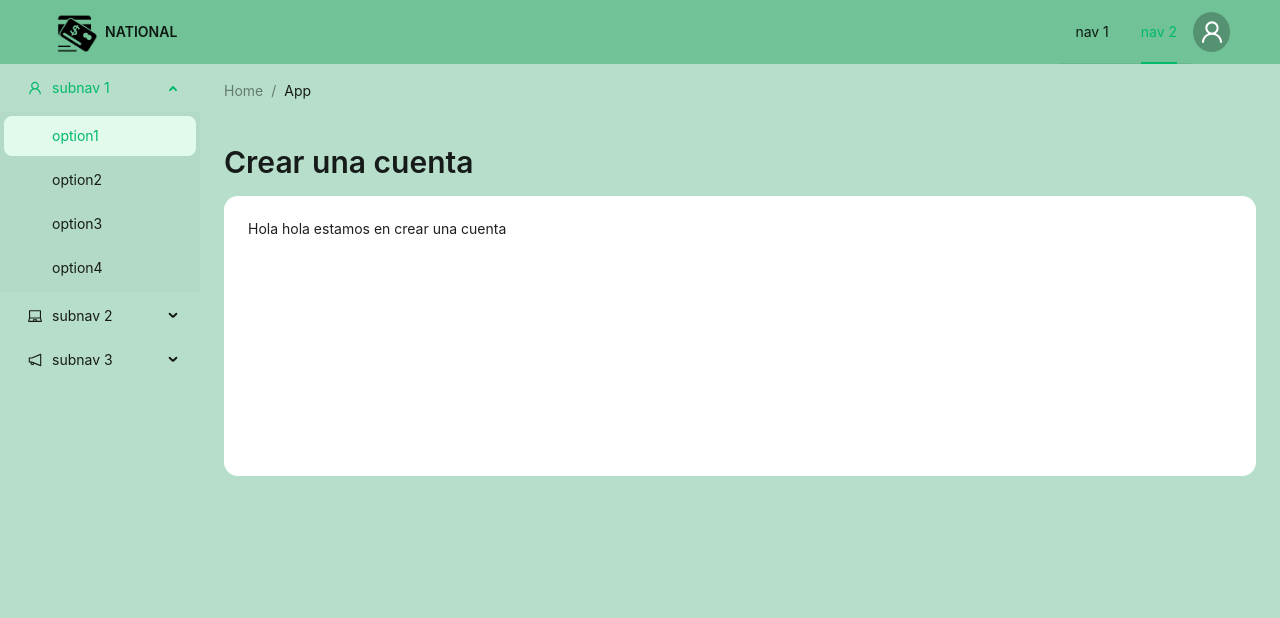
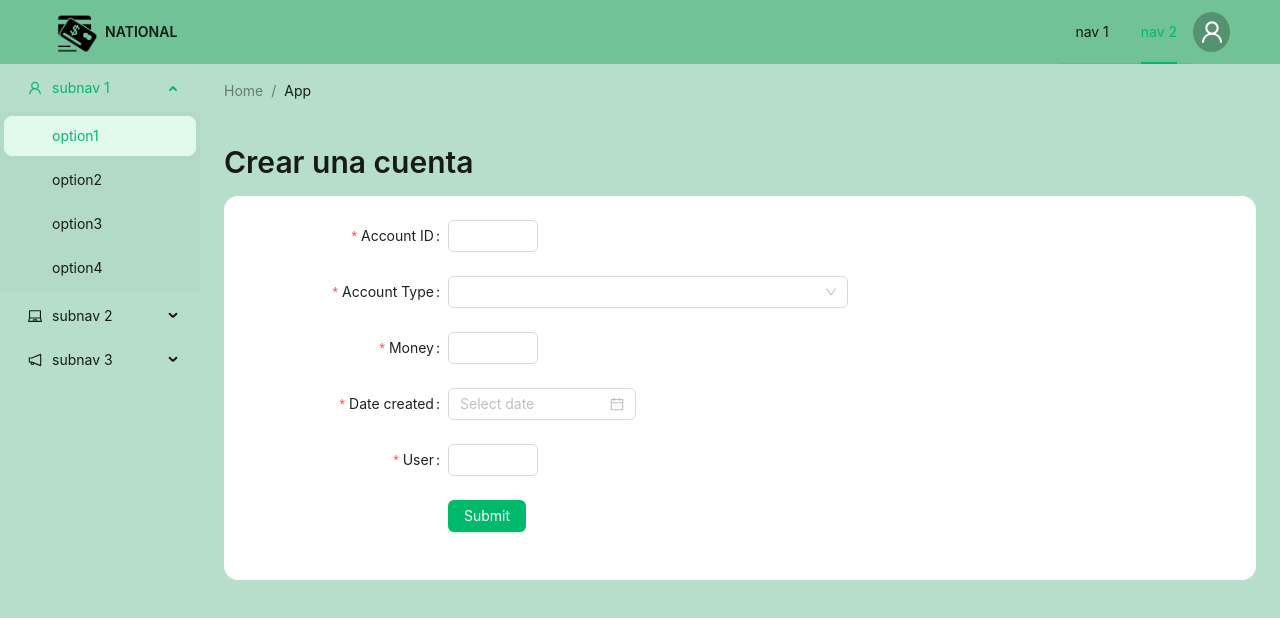
Before and after one commit to mapache17/BankGNB-front, a React (Create React App) app in the folder bank-gnb/: page / in a window 1280 px wide. Shown: the top 618 px of the page. Built offline with nearby package versions, Linux system fonts and the light colour scheme.

Commit message:
Crea componente CreateAccount

```diff
--- a/bank-gnb/src/components/account/CreateAccount.js
+++ b/bank-gnb/src/components/account/CreateAccount.js
@@ -1,9 +1,16 @@
-import { ConfigProvider } from 'antd';
-import { LaptopOutlined, NotificationOutlined, UserOutlined } from '@ant-design/icons';
-import { Breadcrumb, Layout, Menu, theme, Typography, Image, Avatar, Space} from 'antd';
+import { Layout, theme, Typography} from 'antd';
+import { Button, Form, Select,InputNumber, DatePicker} from 'antd';
 import React from 'react';
-const { Title , Text} = Typography;
-const { Header, Content, Sider} = Layout;
+const { Title } = Typography;
+const { Content } = Layout;
+
+
+const onFinish = (values) => {
+    console.log('Success:', values);
+  };
+  const onFinishFailed = (errorInfo) => {
+    console.log('Failed:', errorInfo);
+  };
 
 
 const CreateAcc = () => {
@@ -22,7 +29,57 @@ const CreateAcc = () => {
         borderRadius:14,
       }}
     >
-      Hola hola estamos en crear una cuenta
+        <Form
+    name="basic"
+    labelCol={{
+      span: 8,
+    }}
+    wrapperCol={{
+      span: 16,
+    }}
+    style={{
+      maxWidth: 600,
+    }}
+    onFinish={onFinish}
+    onFinishFailed={onFinishFailed}
+    autoComplete="off"
+  >
+    <Form.Item label="Account ID" name="id" rules={[{ required: true }]}>
+        <InputNumber />
+    </Form.Item>
+
+    <Form.Item label="Account Type" name="type" rules={[{ required: true }]}>
+        <Select>
+        <Select.Option value="demo">Cuenta corriente</Select.Option>
+        <Select.Option value="demo">Cuenta de ahorros</Select.Option>
+        </Select>
+    </Form.Item>
+
+    <Form.Item label="Money" name="money" rules={[{ required: true }]}>
+        <InputNumber />
+    </Form.Item>
+
+    <Form.Item label="Date created" name="dateCreated" rules={[{ required: true }]}>
+          <DatePicker />
+    </Form.Item>
+
+    <Form.Item label="User" name="user" rules={[{ required: true }]}>
+        <InputNumber />
+    </Form.Item>
+
+
+    <Form.Item
+      wrapperCol={{
+        offset: 8,
+        span: 16,
+      }}
+    >
+      <Button type="primary" htmlType="submit">
+        Submit
+      </Button>
+    </Form.Item>
+  </Form>
+
     </Content>
     </div>
   )
```
